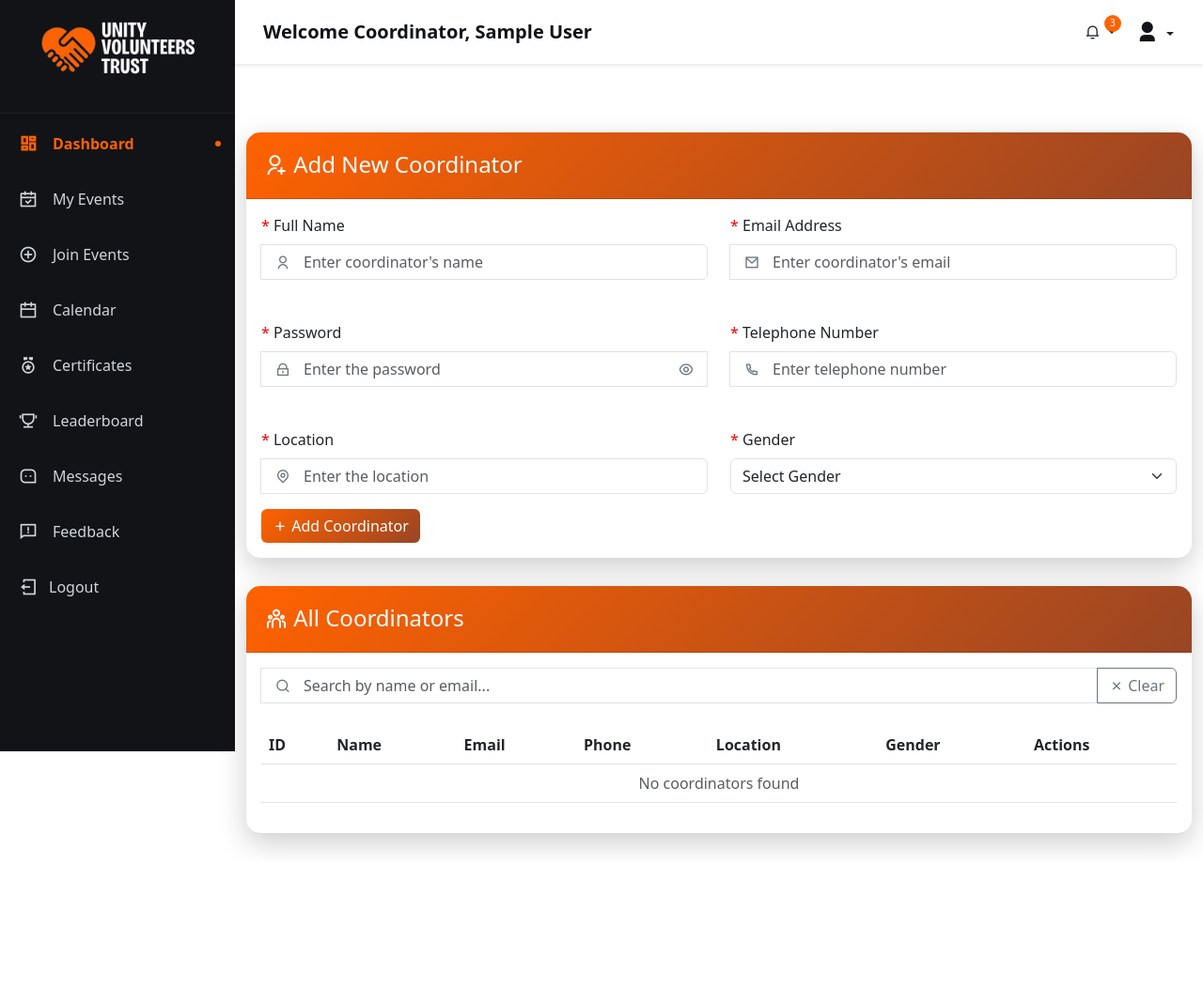
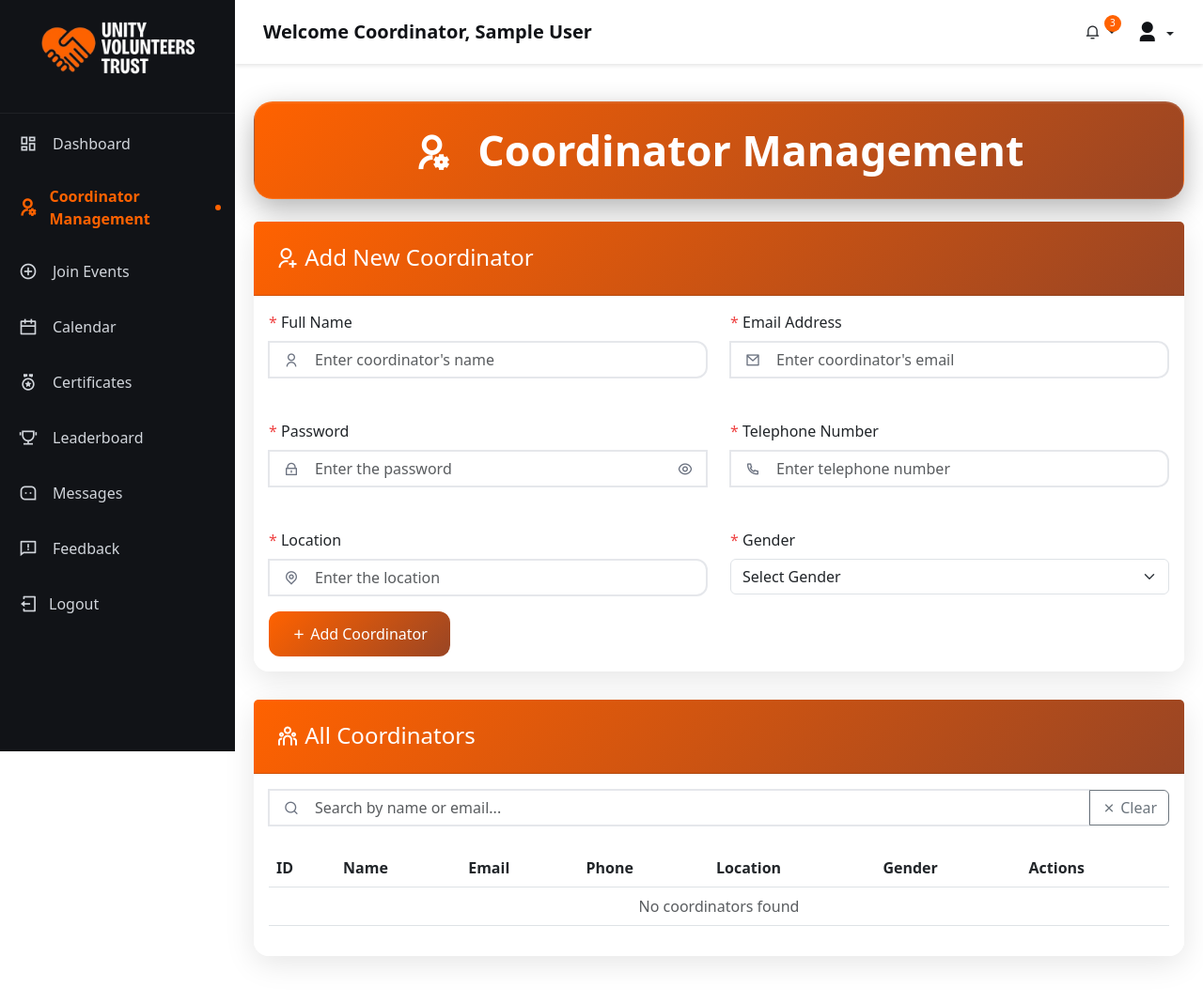
Before and after one commit to tharaniweerarathne/volunteer_management_system, a PHP site: page /presentation/coordinator_management.php in a window 1280 px wide. Shown: the whole page at 94% size. Before the commit the page ends 907 px from the top, so only its background shows below. Run offline with PHP 8.4, Linux system fonts and the light colour scheme; the visitor is signed in with stand-in values (Sample User, id 1); data that the repository does not hold is empty; some libraries are stand-ins or nearby versions.

Commit message:
Update admin dashboard and coordinator management pages

```diff
--- a/presentation/admin_dashboard.php
+++ b/presentation/admin_dashboard.php
@@ -36,8 +36,8 @@ $name = $_SESSION['name'];
             </div>
             <div class="nav-item">
                 <a href="coordinator_management.php">
-                    <i class="ri-calendar-check-line"></i>
-                    <span>Insert Coordinators</span>
+                    <i class="ri-user-settings-line"></i>
+                    <span>Coordinator Management</span>
                 </a>
             </div>
             <div class="nav-item">
--- a/presentation/coordinator_management.php
+++ b/presentation/coordinator_management.php
@@ -69,122 +69,205 @@ $coordinators = $logic->getAllCoordinators();
     <link href="https://cdn.jsdelivr.net/npm/bootstrap@5.3.0/dist/css/bootstrap.min.css" rel="stylesheet">
     <link href="https://cdn.jsdelivr.net/npm/remixicon@3.5.0/fonts/remixicon.css" rel="stylesheet">
     <style>
-
 .container {
   max-width: 1200px;
+  margin: 20px auto 0;
+  min-height: 100vh;
+  padding: 20px;
 }
+
 .card {
   border: none;
-            border-radius: 15px;
-            box-shadow: 0 10px 30px rgba(0,0,0,0.2);
+  border-radius: 16px;
+  box-shadow: 0 8px 32px rgba(0, 0, 0, 0.1);
   margin-bottom: 30px;
+  backdrop-filter: blur(10px);
+  background: rgba(255, 255, 255, 0.95);
 }
+
 .card-header {
   background: linear-gradient(135deg, #ff6200 0%, #994524 100%);
   color: white;
-            border-radius: 15px 15px 0 0 !important;
-            padding: 20px;
+  border-radius: 16px 16px 0 0;
+  padding: 24px;
+  font-weight: 600;
 }
+
 .btn-primary {
   background: linear-gradient(135deg, #ff6200 0%, #994524 100%);
   border: none;
+  border-radius: 12px;
+  padding: 12px 24px;
+  font-weight: 500;
+  transition: all 0.3s cubic-bezier(0.4, 0, 0.2, 1);
 }
+
 .btn-primary:hover {
-            transform: translateY(-2px);
-            box-shadow: 0 5px 15px rgba(179, 82, 27, 0.4);
+  transform: translateY(-3px);
+  box-shadow: 0 12px 25px rgba(179, 82, 27, 0.3);
 }
+
 .table-container {
   overflow-x: auto;
+  border-radius: 0 0 16px 16px;
 }
-        .action-buttons .btn {
-            margin: 2px;
+
+.action-buttons {
+  display: flex;
+  gap: 8px;
+  flex-wrap: wrap;
 }
+
 .required {
-            color: red;
+  color: #ef4444;
 }
+
 .input-group {
   position: relative;
+  display: flex;
+  align-items: center;
 }
+
 .input-icon {
   position: absolute;
-            left: 15px;
-            top: 50%;
-            transform: translateY(-50%);
-            color: #6c757d;
-            z-index: 10;
-        }
-        .form-control.with-icon {
-            padding-left: 45px;
-        }
-        .password-toggle {
-            position: absolute;
-            right: 15px;
-            top: 50%;
-            transform: translateY(-50%);
-            cursor: pointer;
-            color: #6c757d;
+  left: 16px;
+  color: #6b7280;
   z-index: 10;
 }
 
+.form-control.with-icon {
+  padding-left: 48px;
+  border-radius: 12px;
+  border: 2px solid #e5e7eb;
+  transition: all 0.3s ease;
+}
+
+.form-control.with-icon:focus {
+  border-color: #ff6200;
+  box-shadow: 0 0 0 3px rgba(255, 98, 0, 0.1);
+}
+
+.password-toggle {
+  position: absolute;
+  right: 16px;
+  cursor: pointer;
+  color: #6b7280;
+  z-index: 10;
+  transition: color 0.2s ease;
+}
+
+.password-toggle:hover {
+  color: #374151;
+}
+
 .coordinator-edit-btn {
-    background-color: #15760aff;      /* your theme primary color */
+  background: #15803d;
   border: none;
-    padding: 6px 14px;
+  padding: 8px 16px;
   font-size: 14px;
-    border-radius: 6px;
-    color: #fff;
+  border-radius: 8px;
+  color: white;
   cursor: pointer;
-    transition: 0.3s ease;
+  transition: all 0.3s cubic-bezier(0.4, 0, 0.2, 1);
+  display: inline-flex;
+  align-items: center;
+  gap: 6px;
 }
 
 .coordinator-edit-btn:hover {
-    background-color: #35a45eff;      /* darker primary */
-    transform: scale(1.05);
+  background: #16a34a;
+  transform: translateY(-2px);
+  box-shadow: 0 4px 12px rgba(21, 128, 61, 0.3);
 }
 
-.coordinator-edit-btn i {
-    margin-right: 4px;
-    font-size: 16px;
-}
-
-
 .coordinator-delete-btn {
-    background-color: #b31318ff;      /* your theme primary color */
+  background: #dc2626;
   border: none;
-    padding: 6px 14px;
+  padding: 8px 16px;
   font-size: 14px;
-    border-radius: 6px;
-    color: #fff;
+  border-radius: 8px;
+  color: white;
   cursor: pointer;
-    transition: 0.3s ease;
+  transition: all 0.3s cubic-bezier(0.4, 0, 0.2, 1);
+  display: inline-flex;
+  align-items: center;
+  gap: 6px;
 }
 
 .coordinator-delete-btn:hover {
-    background-color: #b94b50ff;      /* darker primary */
-    transform: scale(1.05);
-}
-
-.coordinator-delete-btn i {
-    margin-right: 4px;
-    font-size: 16px;
+  background: #ef4444;
+  transform: translateY(-2px);
+  box-shadow: 0 4px 12px rgba(220, 38, 38, 0.3);
 }
 
 .email-hints {
   font-size: 0.85rem;
   margin-top: 8px;
   min-height: 20px;
+  display: flex;
+  flex-wrap: wrap;
+  gap: 6px;
 }
 
 .email-hint {
-    display: inline-block;
-    padding: 4px 10px;
-    margin: 3px 3px 3px 0;
-    background:  #000000ff;
-    border: 1px solid  #ff6200;
-    border-radius: 6px;
-    color:  #ff6200;
-    transition: all 0.2s ease;
+  padding: 6px 12px;
+  background: #000;
+  border: 1.5px solid #ff6200;
+  border-radius: 8px;
+  color: #ff6200;
+  transition: all 0.3s ease;
   font-size: 0.8rem;
+  font-weight: 500;
+}
+
+.email-hint:hover {
+  background: #ff6200;
+  color: white;
+  transform: translateY(-1px);
+}
+
+/*scrollbar*/
+html {
+  scrollbar-width: thin;
+  scrollbar-color: #cf7035 #000000;
+}
+
+.page-title {
+    text-align: center;
+    margin-bottom: 3rem;
+    font-size: 2.8rem;
+    font-weight: 600;
+    color: #ffffff;
+    background: linear-gradient(135deg, #ff6200 0%, #994524 100%);
+    padding: 1.5rem 3rem;
+    border-radius: 20px;
+    box-shadow:
+        0 10px 30px rgba(0,0,0,0.3),
+        inset 0 1px 0 rgba(255,255,255,0.1);
+    position: relative;
+    overflow: hidden;
+    border: 1px solid rgba(255,255,255,0.1);
+}
+
+.page-title::before {
+    content: '';
+    position: absolute;
+    top: 0;
+    left: -100%;
+    width: 100%;
+    height: 100%;
+    background: linear-gradient(90deg, transparent, rgba(255,255,255,0.1), transparent);
+    transition: left 0.5s;
+}
+
+.page-title:hover::before {
+    left: 100%;
+}
+
+.page-title i {
+    font-size: 2.5rem;
+    margin-right: 1rem;
+    color: #ffffffff;
 }
     </style>
 </head>
@@ -197,15 +280,15 @@ $coordinators = $logic->getAllCoordinators();
         </div>
         <div class="nav-items">
             <div class="nav-item">
-                <a href="#" class="active">
+                <a href="admin_dashboard.php">
                     <i class="ri-dashboard-line"></i>
                     <span>Dashboard</span>
                 </a>
             </div>
             <div class="nav-item">
-                <a href="#">
-                    <i class="ri-calendar-check-line"></i>
-                    <span>My Events</span>
+                <a href="coordinator_management.php" class="active">
+                    <i class="ri-user-settings-line"></i>
+                    <span>Coordinator Management</span>
                 </a>
             </div>
             <div class="nav-item">
@@ -294,7 +377,7 @@ $coordinators = $logic->getAllCoordinators();
         </header>
 
     <div class="container">
-        <h1 class="text-white text-center mb-4">
+        <h1 class="text-white text-center page-title mb-4">
             <i class="ri-user-settings-line"></i> Coordinator Management
         </h1>
 
```
Lines whose indentation alone changed are shown as unchanged.
